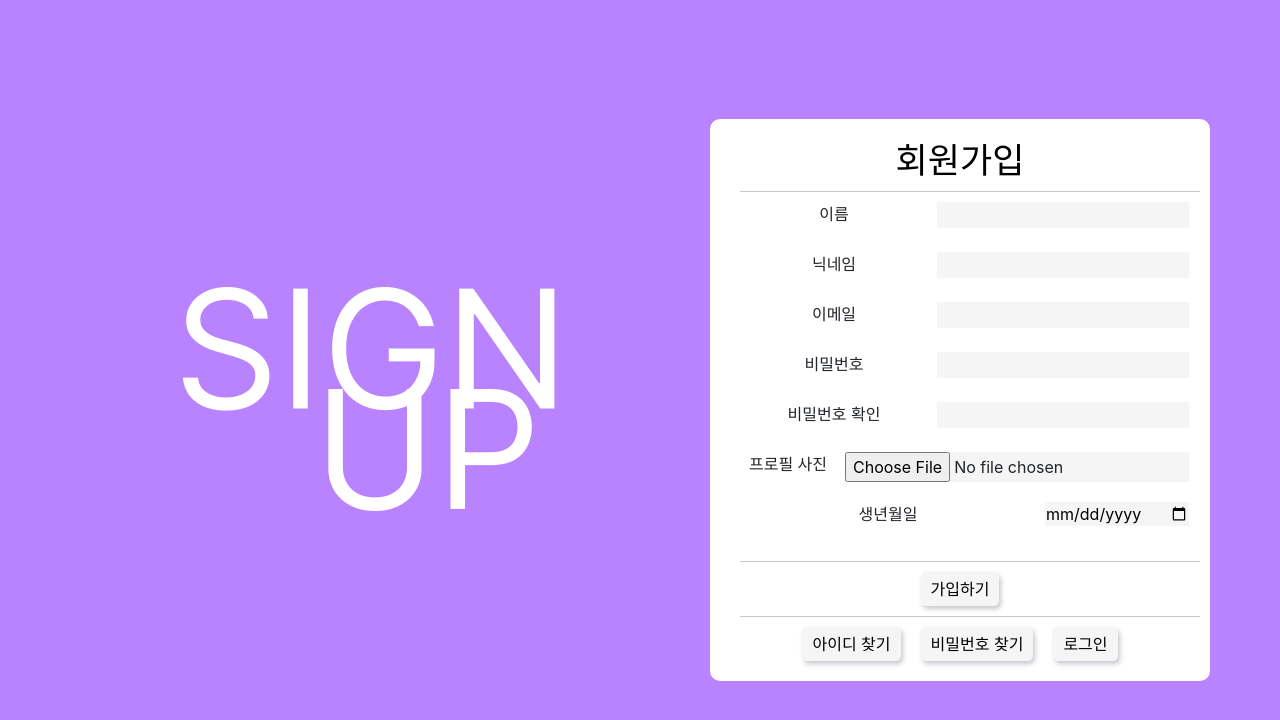
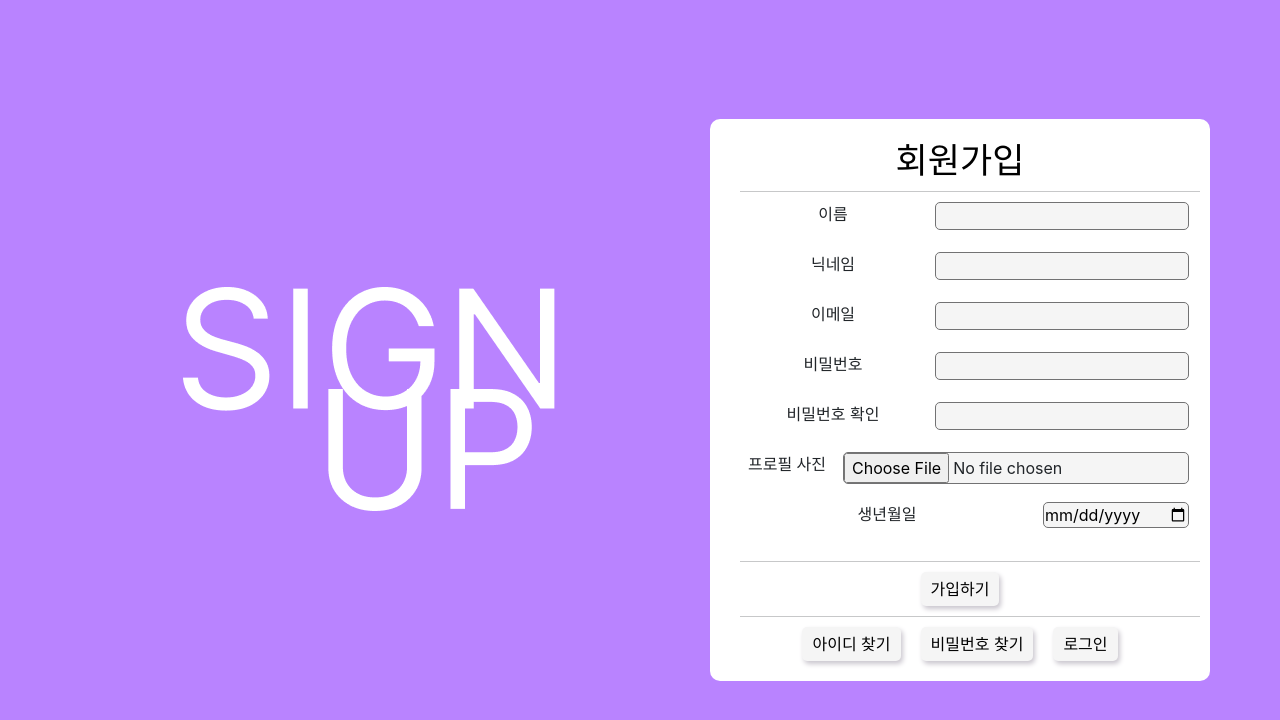
Before and after one commit to 2022OSS-Dev-Competition-ENG-Project/ENG_Web, a React (Create React App) app: page /signup in a window 1280 px wide. Shown: the top 720 px of the page. Built offline with nearby package versions, Linux system fonts and the light colour scheme.

Commit message:
[CHORE]signup UI 수정

```diff
--- a/src/Pages/SignUp.js
+++ b/src/Pages/SignUp.js
@@ -57,6 +57,8 @@ function SignUp() {
         border-style: none;
         background : #F5F5F5;
         float: right;
+        border: 1px solid #727273;
+        border-radius: 5px;
       `
 
       let Formbox = styled.div`
```
